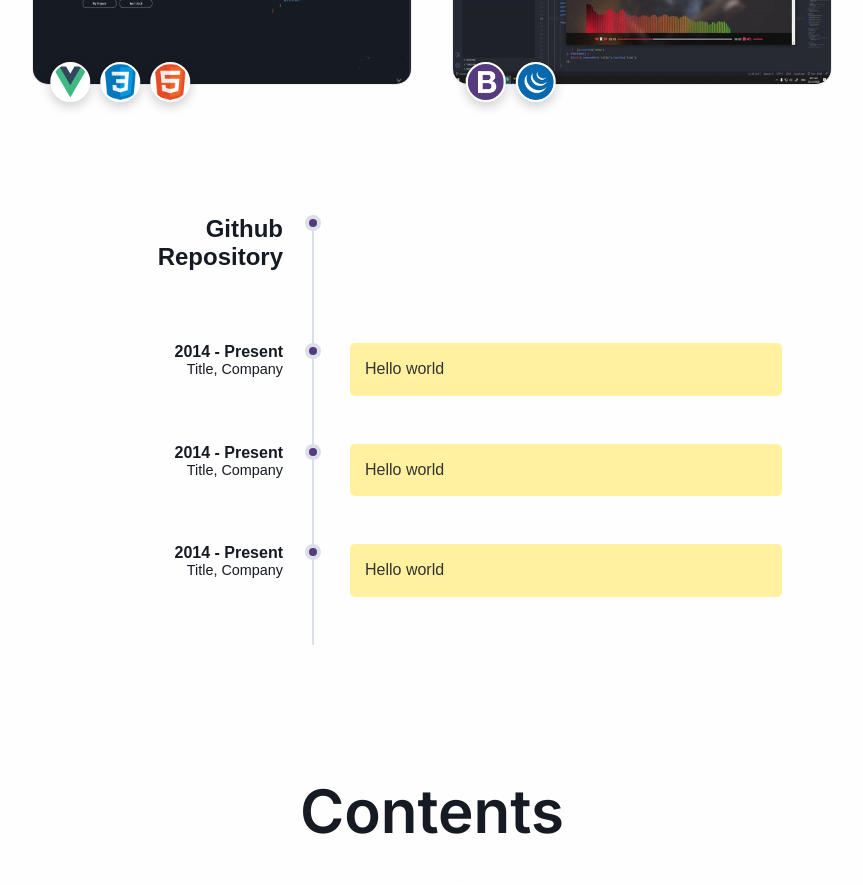
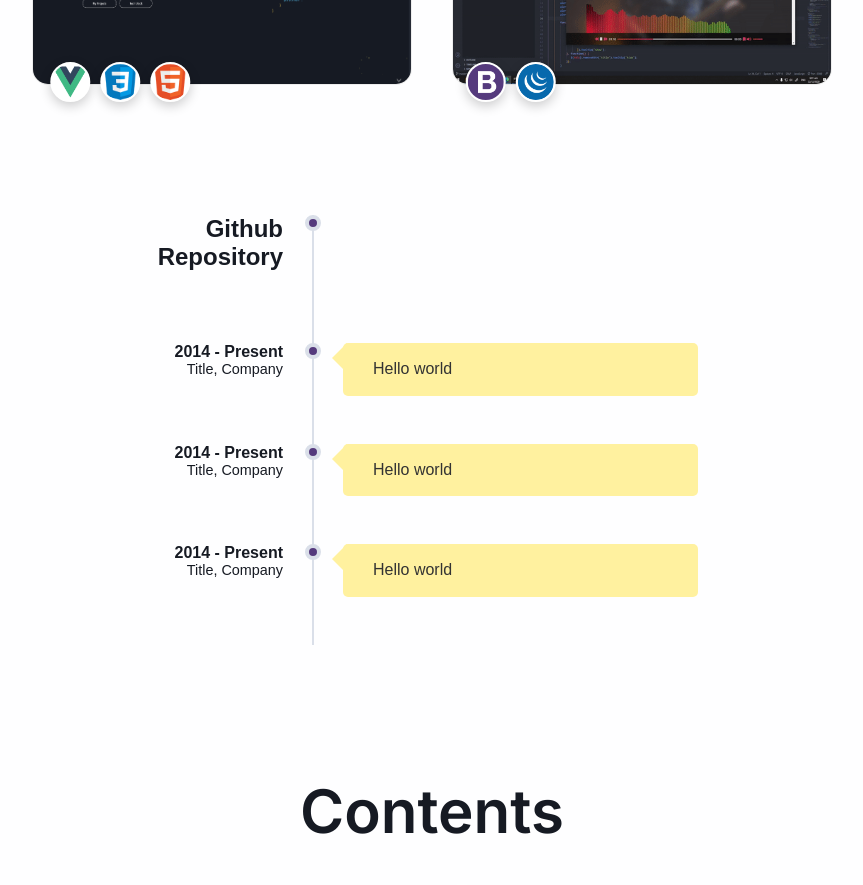
Before and after one commit to matthewobisnar/portfolio, a Vue app: page / in a window 1280 px wide. Shown: the part 3720-4605 px from the top of the page, without its empty margins (208-1071 px from the left). Built offline with nearby package versions, Linux system fonts and the light colour scheme.

Commit message:
widht adjusted

```diff
--- a/src/components/__repos/repos.css
+++ b/src/components/__repos/repos.css
@@ -12,7 +12,7 @@
   display: flex;
   align-items: center;
   justify-content: center;
-  padding: 90px;
+  padding: 90px 0px 90px 0px;
   font-family: "Source Sans Pro", arial, sans-serif;
   font-weight: 300;
   color: #333;
@@ -99,9 +99,21 @@ body * {
 
 .entry .body {
   margin: 0 0 3em;
-  float: right;
-  width: 66%;
+  float: left;
+  width: 55%;
   padding-left: 30px;
+}
+
+.list-entry .body:before{
+  content: "";
+  position: relative;
+  float: left;
+  top: 0px;
+  left:-26px;
+  font-size: 0.1%;
+  z-index: 1;
+  border: solid 15px transparent;
+  border-right-color: #fff19f;
 }
 
 .entry .body p {
--- a/src/components/__repos/repos.vue
+++ b/src/components/__repos/repos.vue
@@ -12,7 +12,7 @@
                       </div>
                 </div>
 
-                <div class="entry" v-for="repository in repositories" :key="repository.id">
+                <div class="entry list-entry" v-for="repository in repositories" :key="repository.id">
                     <div class="title list">
                         <h3>{{repository.title_h2}}</h3>
                         <p>{{repository.title_p}}</p>
```
